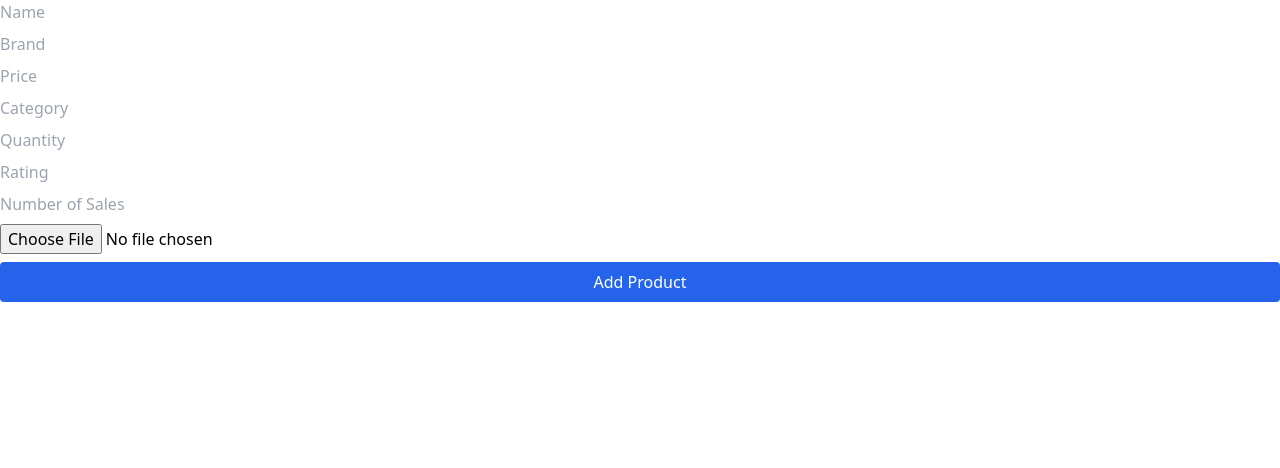
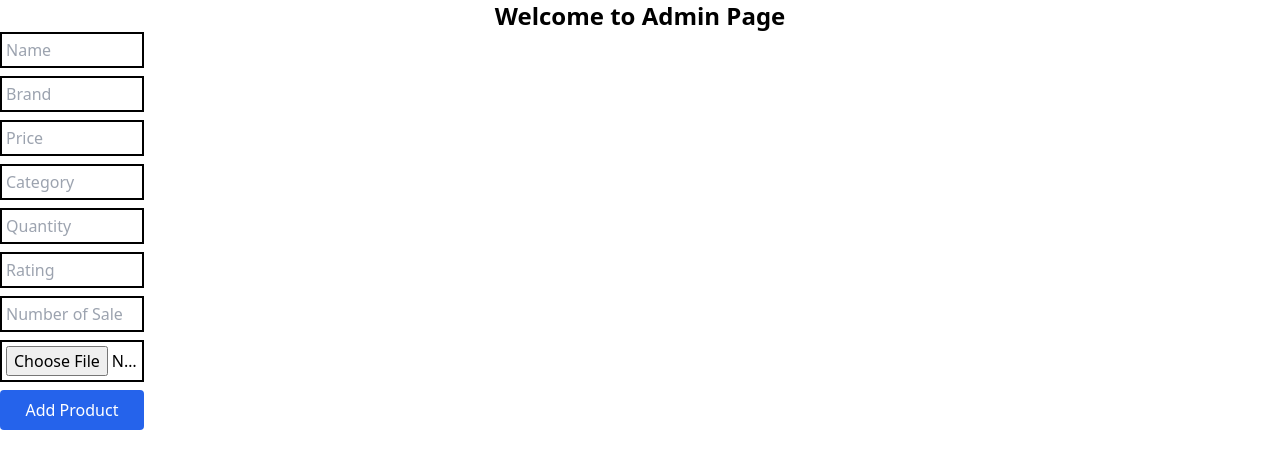
Before and after one commit to parengperdi/chess-shop, a React (Vite) app in the folder frontend/: page /admin in a window 1280 px wide. Shown: the top 468 px of the page. Built offline with nearby package versions, Linux system fonts and the light colour scheme.

Commit message:
added design to the add product function

```diff
--- a/frontend/src/components/AddProductForm.jsx
+++ b/frontend/src/components/AddProductForm.jsx
@@ -38,15 +38,15 @@ const AddProductForm = () => {
 
   return (
     <form onSubmit={handleSubmit} className="flex flex-col gap-2">
-      <input type="text" placeholder="Name" value={name} onChange={e => setName(e.target.value)} required />
-      <input type="text" placeholder="Brand" value={brand} onChange={e => setBrand(e.target.value)} required />
-      <input type="number" placeholder="Price" value={price} onChange={e => setPrice(e.target.value)} required />
-      <input type="text" placeholder="Category" value={category} onChange={e => setCategory(e.target.value)} required />
-      <input type="number" placeholder="Quantity" value={quantity} onChange={e => setQuantity(e.target.value)} required />
-      <input type="number" placeholder="Rating" value={rating} onChange={e => setRating(e.target.value)} step="0.1" required />
-      <input type="number" placeholder="Number of Sales" value={numberOfSales} onChange={e => setNumberOfSales(e.target.value)} required />
-      <input type="file" onChange={e => setImageFile(e.target.files[0])} />
-      <button type="submit" className="bg-blue-600 text-white p-2 rounded">Add Product</button>
+      <input className="border-black border-2 p-1 w-36" type="text" placeholder="Name" value={name} onChange={e => setName(e.target.value)} required />
+      <input className="border-black border-2 p-1 w-36" type="text" placeholder="Brand" value={brand} onChange={e => setBrand(e.target.value)} required />
+      <input className="border-black border-2 p-1 w-36" type="number" placeholder="Price" value={price} onChange={e => setPrice(e.target.value)} required />
+      <input className="border-black border-2 p-1 w-36" type="text" placeholder="Category" value={category} onChange={e => setCategory(e.target.value)} required />
+      <input className="border-black border-2 p-1 w-36" type="number" placeholder="Quantity" value={quantity} onChange={e => setQuantity(e.target.value)} required />
+      <input className="border-black border-2 p-1 w-36" type="number" placeholder="Rating" value={rating} onChange={e => setRating(e.target.value)} step="0.1" required />
+      <input className="border-black border-2 p-1 w-36" type="number" placeholder="Number of Sales" value={numberOfSales} onChange={e => setNumberOfSales(e.target.value)} required />
+      <input className="border-black border-2 p-1 w-36" type="file" onChange={e => setImageFile(e.target.files[0])} />
+      <button type="submit" className="bg-blue-600 text-white p-2 rounded w-36 p-auto">Add Product</button>
     </form>
   );
 };
--- a/frontend/src/pages/AdminPage.jsx
+++ b/frontend/src/pages/AdminPage.jsx
@@ -3,6 +3,7 @@ import AddProductForm from '../components/AddProductForm'
 const AdminPage = () => {
   return (
     <div>
+        <h1 className='text-2xl font-bold text-center'>Welcome to Admin Page</h1>
         <AddProductForm/>
     </div>
   )
--- a/frontend/src/pages/HomePage.jsx
+++ b/frontend/src/pages/HomePage.jsx
@@ -11,7 +11,7 @@ const HomePage = () => {
   }, []);
   return (
     <div className="max-w-7xl mx-auto px-4">
-      <h1 className="text-2xl font-bold mb-4">Welcome to Chess Shop</h1>
+      <h1 className="text-2xl font-bold mb-4 text-center">Welcome to Chess Shop</h1>
       <div className="grid grid-cols-1 sm:grid-cols-2 md:grid-cols-3 gap-4">
         {products.map((product) => (
           <ProductCard key={product.id} product={product} />
```
Also changed, not shown: 1 other file (tests, documents, lock files or other folders).
